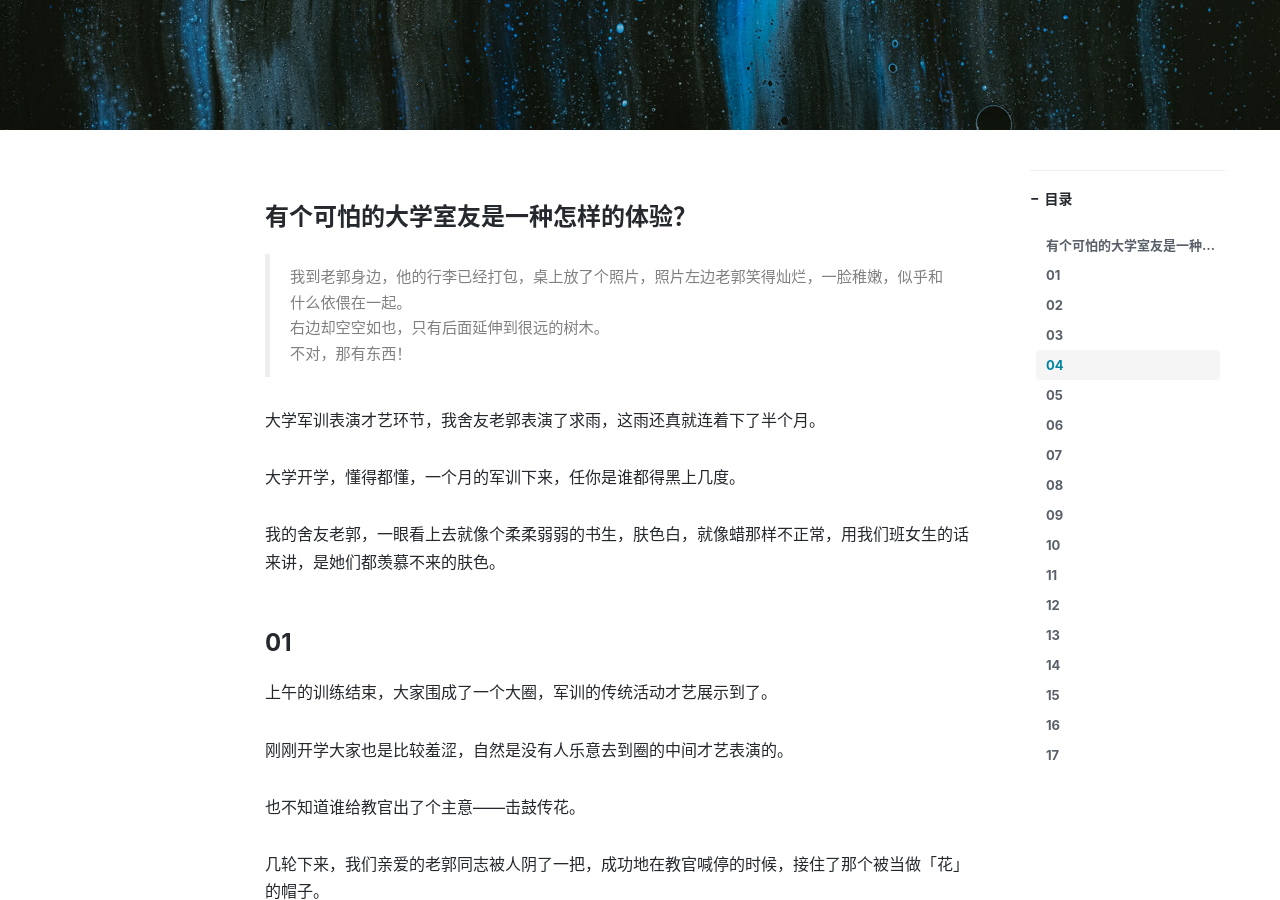
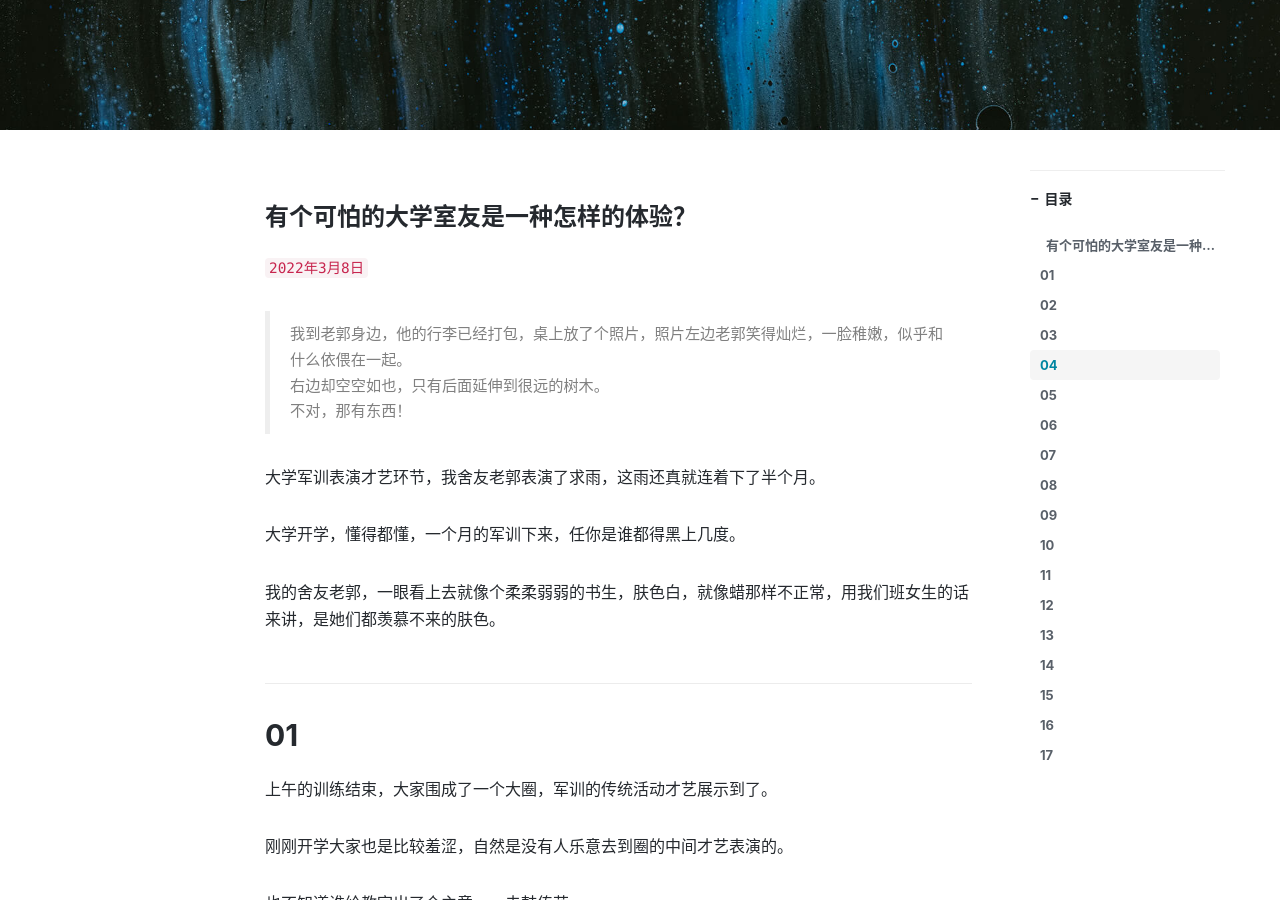
Before and after one commit to InnocentLarch/InnocentLarch.github.io, a Jekyll site: the page built from _posts/story/2022-3-8-story.md, in a window 1280 px wide and 900 px high, scrolled down 357 px. Built offline with Jekyll 4.4.1, drawn with Linux system fonts in a browser that asks for light colours; nearby versions of some CDN libraries; comment, search, counter and statistics services are not loaded.

Commit message:
Update 2022-3-8-story.md

```diff
--- a/_posts/story/2022-3-8-story.md
+++ b/_posts/story/2022-3-8-story.md
@@ -13,6 +13,8 @@ tags:
 
 ### 有个可怕的大学室友是一种怎样的体验？
 
+`2022年3月8日`
+
 > 我到老郭身边，他的行李已经打包，桌上放了个照片，照片左边老郭笑得灿烂，一脸稚嫩，似乎和什么依偎在一起。
 >
 > 右边却空空如也，只有后面延伸到很远的树木。
@@ -25,7 +27,7 @@ tags:
 
 我的舍友老郭，一眼看上去就像个柔柔弱弱的书生，肤色白，就像蜡那样不正常，用我们班女生的话来讲，是她们都羡慕不来的肤色。
 
-### 01
+## 01
 
 上午的训练结束，大家围成了一个大圈，军训的传统活动才艺展示到了。
 
@@ -63,7 +65,7 @@ tags:
 
 和老郭熟络之后，我才发现了老郭那些不同寻常之处。
 
-### 02
+## 02
 
 老李是我们舍友，这小子眼疾手快，军训还没结束，便搭上了我们的一个学姐，很快就成了我们宿舍第一个脱离了单身之列的男人。
 
@@ -97,7 +99,7 @@ tags:
 
 我忽然想起老郭开学那天「求来的雨」，觉得老郭这个人大概是真的不简单。
 
-### 03
+## 03
 
 那件事后老李浑浑噩噩好久，虽然他开始把宿舍当成了家，但那状态让人看着着实心疼。
 
@@ -141,7 +143,7 @@ tags:
 
 老郭不想试，我可以帮他。咱可是舞蹈社团少有的男同志。
 
-### 04
+## 04
 
 又几天，社团组织了训练，没多久，外面就雷声滚滚，眼看就要下雨了。
 
@@ -201,7 +203,7 @@ tags:
 
 「许言是我初恋，她怎么能不认识我呢？」
 
-### 05
+## 05
 
 我和老郭没回宿舍，而是到了我们经常去喝酒的小酒馆。
 
@@ -241,7 +243,7 @@ tags:
 
 他宣布，要追求许言。
 
-### 06
+## 06
 
 我甚至以为他是受了什么刺激。
 
@@ -277,7 +279,7 @@ tags:
 
 我这么想着，就前往城西给老郭取他订的蛋糕，着实折腾，咱也不知道老郭为啥订个这么远的蛋糕。
 
-### 07
+## 07
 
 我回来时，天已经黑透，老郭做好了最后一道菜，在厨房里发呆。
 
@@ -333,7 +335,7 @@ tags:
 
 我本以为这好歹算是个开端，没成想这次的蛋糕成了老郭追求许言的这三年中距离许言最近的一次。
 
-### 08
+## 08
 
 那天给许言过完生日过后，老郭倒没有什么气馁，只是和许言的闺蜜团没了联系。
 
@@ -371,7 +373,7 @@ tags:
 
 「没有见过诶，我好像都记不住这个人。」
 
-### 09
+## 09
 
 回去后我把许言的话转告了老郭。
 
@@ -417,7 +419,7 @@ tags:
 
 我对这不感冒，老李倒是视若珍宝。
 
-### 10
+## 10
 
 毕业后，我留在了这座南方的城市。
 
@@ -445,7 +447,7 @@ tags:
 
 但我始终觉得应当记得点什么。
 
-### 11
+## 11
 
 这件事虽然未有缘由，但并没有无疾而终。
 
@@ -491,7 +493,7 @@ tags:
 
 似乎在等人来。
 
-### 12
+## 12
 
 难道是在等我？
 
@@ -591,7 +593,7 @@ tags:
 
 他妈的，是老郭的脸！
 
-### 13
+## 13
 
 这件事很难以置信，但这就真实地发生在了我的身上。
 
@@ -637,7 +639,7 @@ tags:
 
 老郭依旧不急不缓，一如十年前那样：「你相信命运吗？」
 
-### 14
+## 14
 
 老郭给我讲他和许言的曾经。
 
@@ -659,7 +661,7 @@ tags:
 
 我在那天雨夜引来老郭为许言送伞，许言对老郭的厌恶让老郭一度以为是他的分手伤害到了许言。
 
-### 15
+## 15
 
 直到那年寒假，他见到了自己的爷爷。
 
@@ -727,7 +729,7 @@ tags:
 
 但很可惜，许言可能这辈子都不会知道。
 
-### 16
+## 16
 
 「你相信命运吗？」老郭又问我。
 
@@ -751,7 +753,7 @@ tags:
 
 他没在跟我说话，而是自顾自的推门而去，留下我和那一桌的菜肴。
 
-### 17
+## 17
 
 下山后，我一直在想老郭讲给我的那些故事究竟是真是假。
 
```
